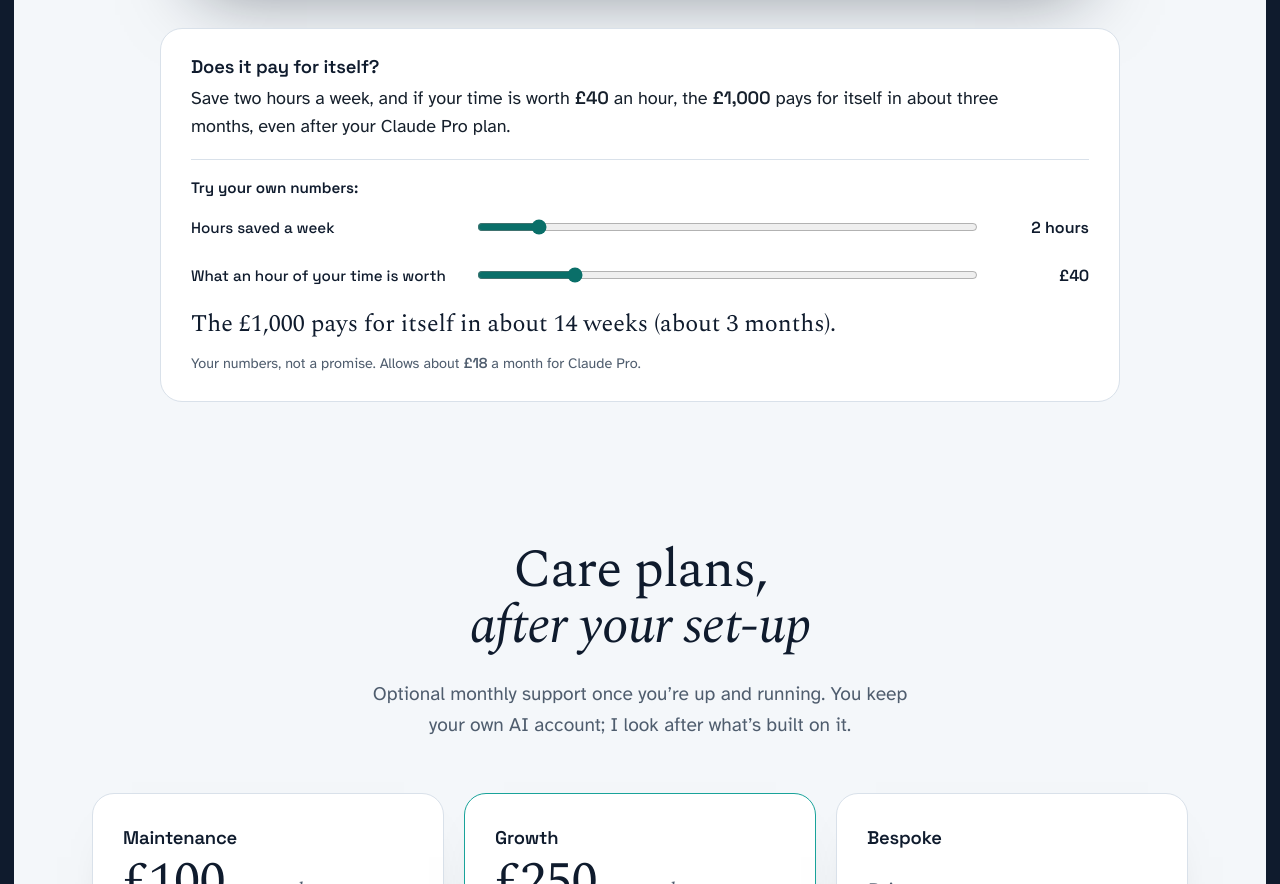
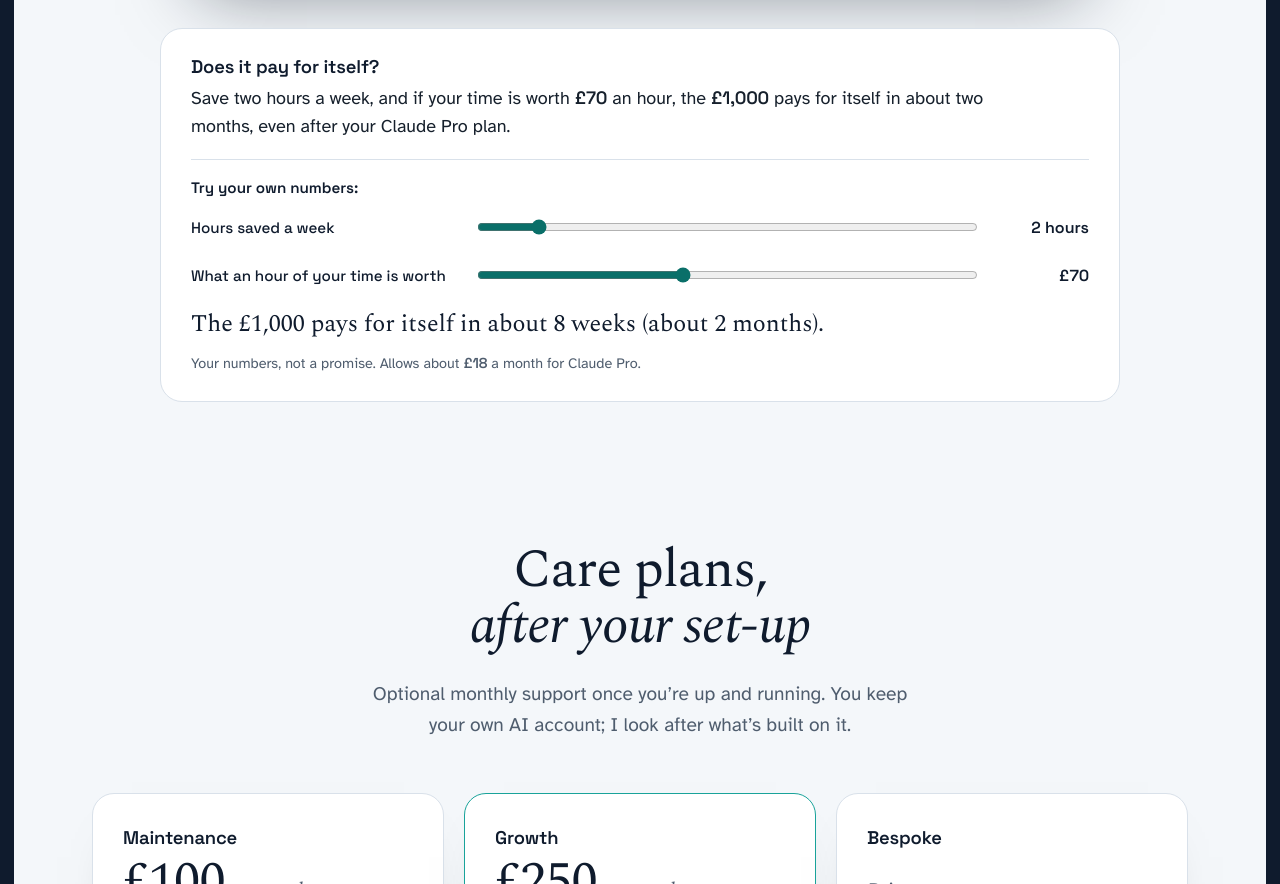
Before and after one commit to PBMPAD/MPAI, a plain HTML site: page pricing.html in a window 1280 px wide. Shown: the part 1532-2416 px from the top of the page. Drawn offline with nearby package versions, Linux system fonts and the light colour scheme.

Commit message:
Pricing: payback example uses £70 an hour
Co-Authored-By: Claude Opus 5.5 <noreply@anthropic.com>
Claude-Session: https://claude.ai/code/session_01XMYrcYCetouSmWRqvpjw6Q

```diff
--- a/pricing.html
+++ b/pricing.html
@@ -55,11 +55,11 @@
 </div>
 <div class="payback" aria-labelledby="payback-title">
 <h3 id="payback-title">Does it pay for itself?</h3>
-<p class="payback-eg">Save two hours a week, and if your time is worth <span class="num">&pound;40</span> an hour, the <span class="num">&pound;1,000</span> pays for itself in about three months, even after your Claude Pro plan.</p>
+<p class="payback-eg">Save two hours a week, and if your time is worth <span class="num">&pound;70</span> an hour, the <span class="num">&pound;1,000</span> pays for itself in about two months, even after your Claude Pro plan.</p>
 <div class="calc" id="calc" hidden>
 <p class="calc-intro">Try your own numbers:</p>
 <div class="calc-row"><label for="calc-hours">Hours saved a week</label><input type="range" id="calc-hours" min="1" max="10" step="1" value="2"><output for="calc-hours" id="calc-hours-out">2 hours</output></div>
-<div class="calc-row"><label for="calc-rate">What an hour of your time is worth</label><input type="range" id="calc-rate" min="15" max="150" step="5" value="40"><output for="calc-rate" id="calc-rate-out">&pound;40</output></div>
+<div class="calc-row"><label for="calc-rate">What an hour of your time is worth</label><input type="range" id="calc-rate" min="15" max="150" step="5" value="70"><output for="calc-rate" id="calc-rate-out">&pound;70</output></div>
 <p class="calc-result" id="calc-result" aria-live="polite"></p>
 <p class="calc-note">Your numbers, not a promise. Allows about <span class="num">&pound;18</span> a month for Claude Pro.</p>
 </div>
```
